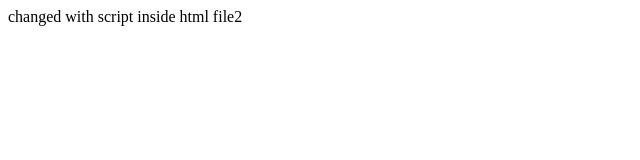
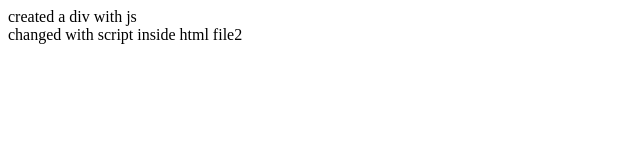
Before and after one commit to shasabolton/helloWorld, a plain HTML site: page index.html in a window 1280 px wide. Shown: the whole page, without its empty margins (0-640 px from the left). Drawn offline with Linux system fonts and the light colour scheme.

Commit message:
Update index.html

```diff
--- a/index.html
+++ b/index.html
@@ -1,5 +1,5 @@
 <body>
-  <script src = "/sript.js"></script>
+  <script src = "script.js"></script>
 
   <div id = "div">
     default text in html file 2
```
